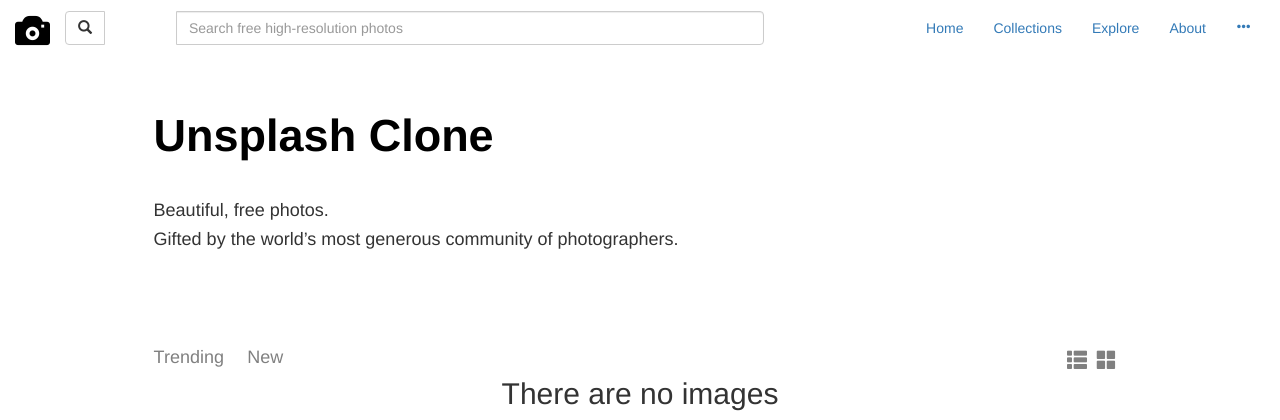
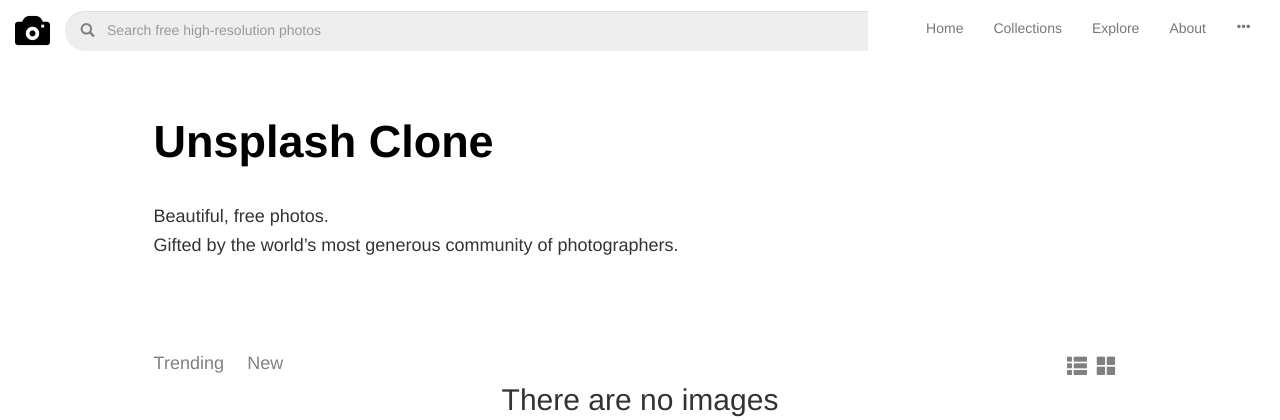
Before and after one commit to GituMbugua/unsplash-clone, a Django app: page / in a window 1280 px wide. Shown: the top 420 px of the page. Run offline with Django 3.2, Linux system fonts and the light colour scheme; data that the repository does not hold is empty; some libraries are stand-ins or nearby versions.

Commit message:
edit navbar

```diff
--- a/unsplash/images/templates/navbar.html
+++ b/unsplash/images/templates/navbar.html
@@ -6,19 +6,17 @@
 </head>
 <body>
     {% block content %}
-        <nav class="navbar navbar-static-top">
+        <nav class="navbar navbar-default">
             <div class="container-fluid">
                 <div class="navbar-header">
                     <a href="{% url 'home' %}" class="navbar-brand"><span class="glyphicon glyphicon-camera"></span></a>
                 </div>
                 <!-- search form -->
-                <div class="col-md-7 col-lg-7 navbar-left">
+                <div class="col-md-7 col-lg-8 navbar-left">
                     <form action="" class="navbar-form" role="search">
                         <div class="input-group">
-                            <div class="input-group-btn">
-                                <button class="btn btn-default" type="submit"><i class="glyphicon glyphicon-search"></i></button>
-                            </div>
-                            <input type="text" class="form-control" placeholder="Search free high-resolution photos" name="photos">
+                            <input type="text" class="form-control search rounded" placeholder="Search free high-resolution photos" name="photos">
+                            <i class="glyphicon glyphicon-search form-control-feedback"></i>
                         </div>
                     </form>
                 </div>
@@ -32,7 +30,7 @@
                         <li><a href="#">About</a></li>
                         <li class="dropdown">
                             <a data-toggle="dropdown" class="dropdown-toggle" href="#"><b class="glyphicon glyphicon-option-horizontal"></b></a>
-                            <ul class="dropdown-menu">
+                            <ul class="dropdown-menu arrow">
                                 <li><a href="#">Wallpapers</a></li>
                                 <li><a href="#">Community</a></li>
                                 <li><a href="#">Store</a></li>
```
